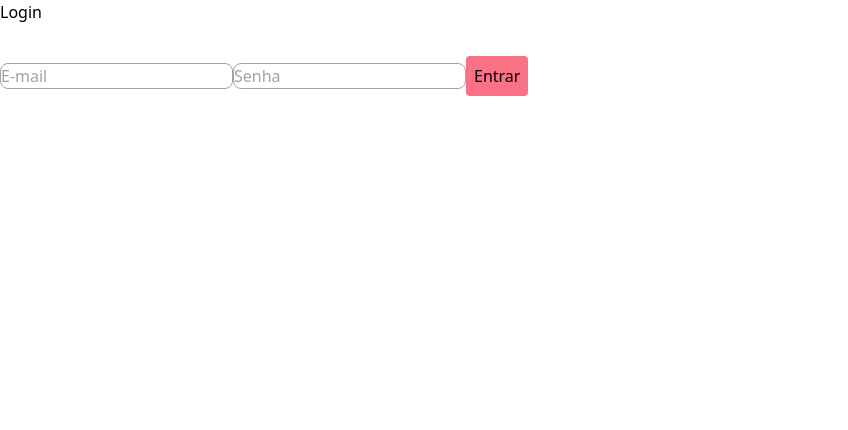
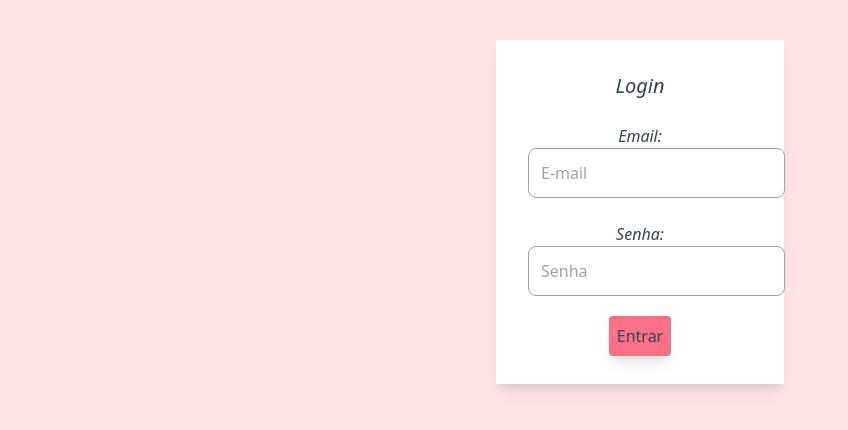
Before and after one commit to Cherrypi73/atividade4-ptac, a Next.js app in the folder aula04-main/aula04-main/: page / in a window 1280 px wide. Shown: the top 430 px of the page, without its empty margins (0-848 px from the left). Built offline with nearby package versions, Linux system fonts and the light colour scheme.

Commit message:
git style

```diff
--- a/aula04-main/aula04-main/src/app/global.css
+++ b/aula04-main/aula04-main/src/app/global.css
@@ -1,3 +1,6 @@
 @tailwind base;
 @tailwind components;
 @tailwind utilities;
+.center{
+    text-align: center;
+}
--- a/aula04-main/aula04-main/src/app/page.js
+++ b/aula04-main/aula04-main/src/app/page.js
@@ -25,25 +25,32 @@ export default function Login() {
     }
   }
   return (
-    <div  className="grid grid-rows-4 grid-flow-col gap-4">
-      <h1>Login</h1>
+    <body className="bg-rose-100">
+    <div  className="flex   items-center justify-center  italic ">
+   <div className="bg-white p-5 text-gray-700 w-72 min-h-[10rem] mt-10 shadow-lg  ">
+    <div className=" center text-xl p-3"> <h1>Login</h1></div>
       <form onSubmit={handlerLogin}>
-        <input
+    <div className="center p-3 ">
+    <label className="p-1"> Email:</label>
+     <input
           placeholder='E-mail'
           type="email"
-          className="border border-neutral-400 rounded-lg"
+          className="border border-neutral-400 rounded-lg p-3 "
           onChange={(e) => { setUser({ ...user, email: e.target.value }) }}>
-        </input>
-        <input
+        </input></div>
+    <div className="p-3 center">
+    <label className="p-1"> Senha:</label>
+       <input
           placeholder='Senha'
           type='password'
-          className="border border-neutral-400 rounded-lg"
+          className="border border-neutral-400 rounded-lg p-3 "
           onChange={(e) => { setUser({ ...user, password: e.target.value }) }}>
-        </input>
-        <button className="bg-rose-400 rounded p-2">Entrar</button>
-
+        </input></div>
+      <div className="center p-2  "> <button className="bg-rose-400 rounded shadow-lg p-2 hover:bg-rose-500 ">Entrar</button>
+      </div>
       <ToastContainer/>
       </form>
     </div>
+    </div></body>
   )
 }
```
